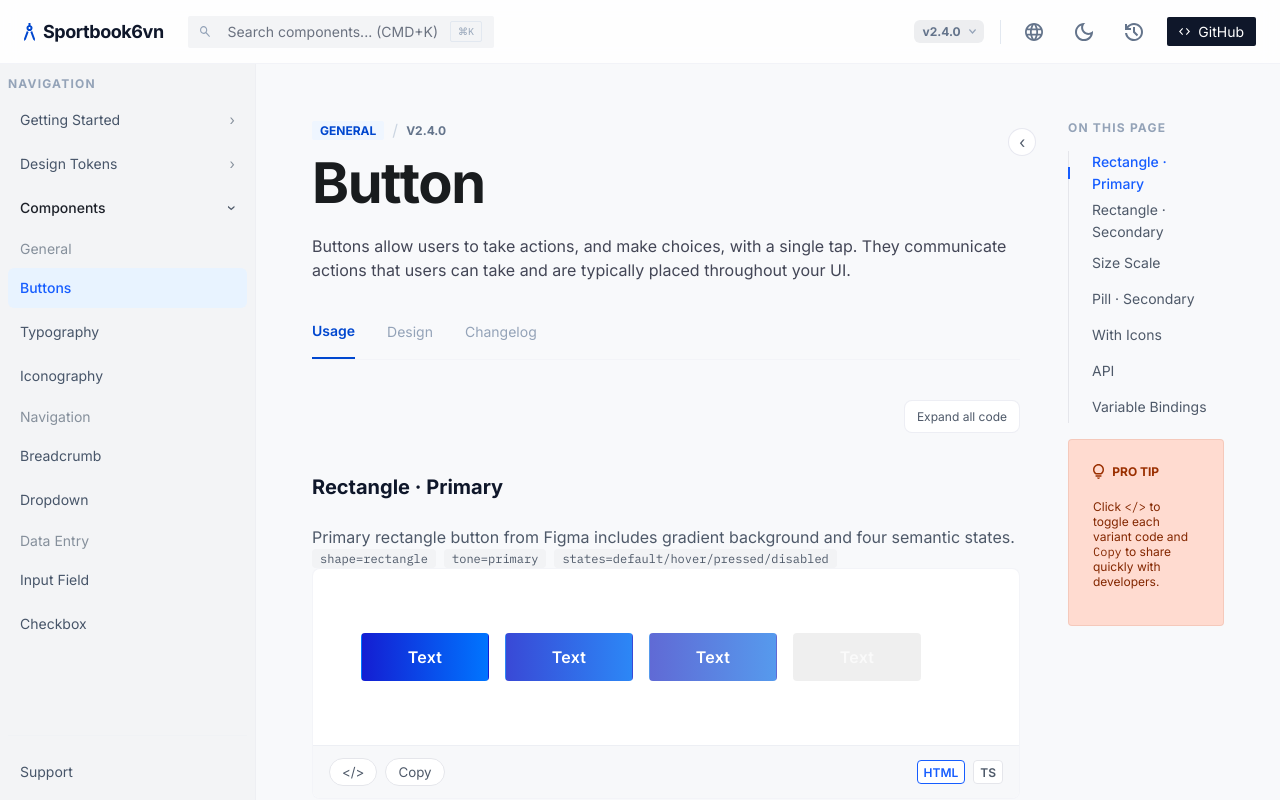
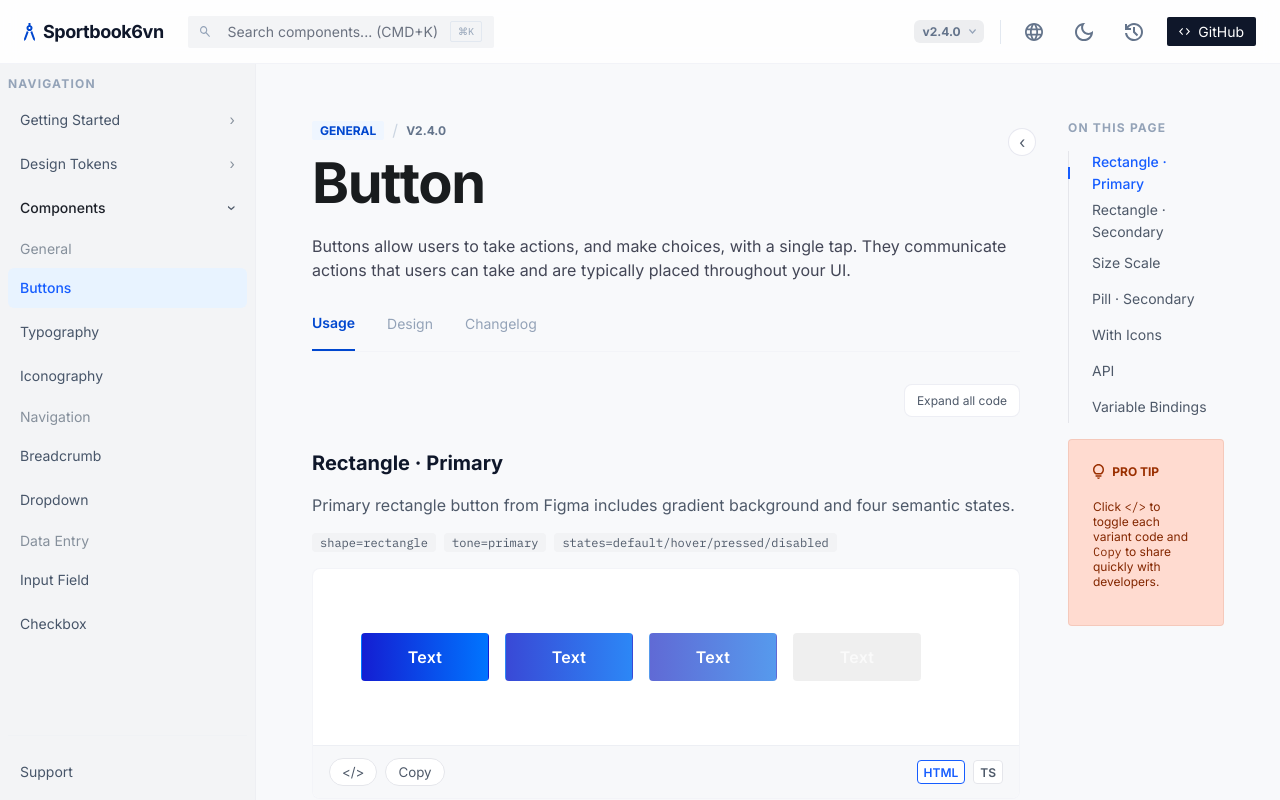
Before and after one commit to hieudeptrai1112/sportbook_mbbiz, an Angular app: page / in a window 1280 px wide. Shown: the top 800 px of the page. Built offline with nearby package versions, Linux system fonts and the light colour scheme.

Commit message:
Align section spacing rhythm with Arco-style hierarchy

```diff
--- a/src/app/app.scss
+++ b/src/app/app.scss
@@ -415,7 +415,7 @@
   max-width: 980px;
   display: flex;
   flex-direction: column;
-  gap: 40px;
+  gap: 32px;
   justify-self: start;
   margin: 0;
 }
@@ -490,10 +490,16 @@
   border-bottom: 2px solid #0047cf;
 }
 
+.section {
+  display: flex;
+  flex-direction: column;
+  gap: 24px;
+}
+
 .section h2 {
   font-size: 20px;
   line-height: 28px;
-  margin: 0 0 24px 0;
+  margin: 0;
   color: #0f172a;
 }
 
@@ -808,6 +814,8 @@
 }
 
 .button-demo-section {
+  display: flex;
+  flex-direction: column;
   gap: 16px;
   scroll-margin-top: 88px;
 }
```
